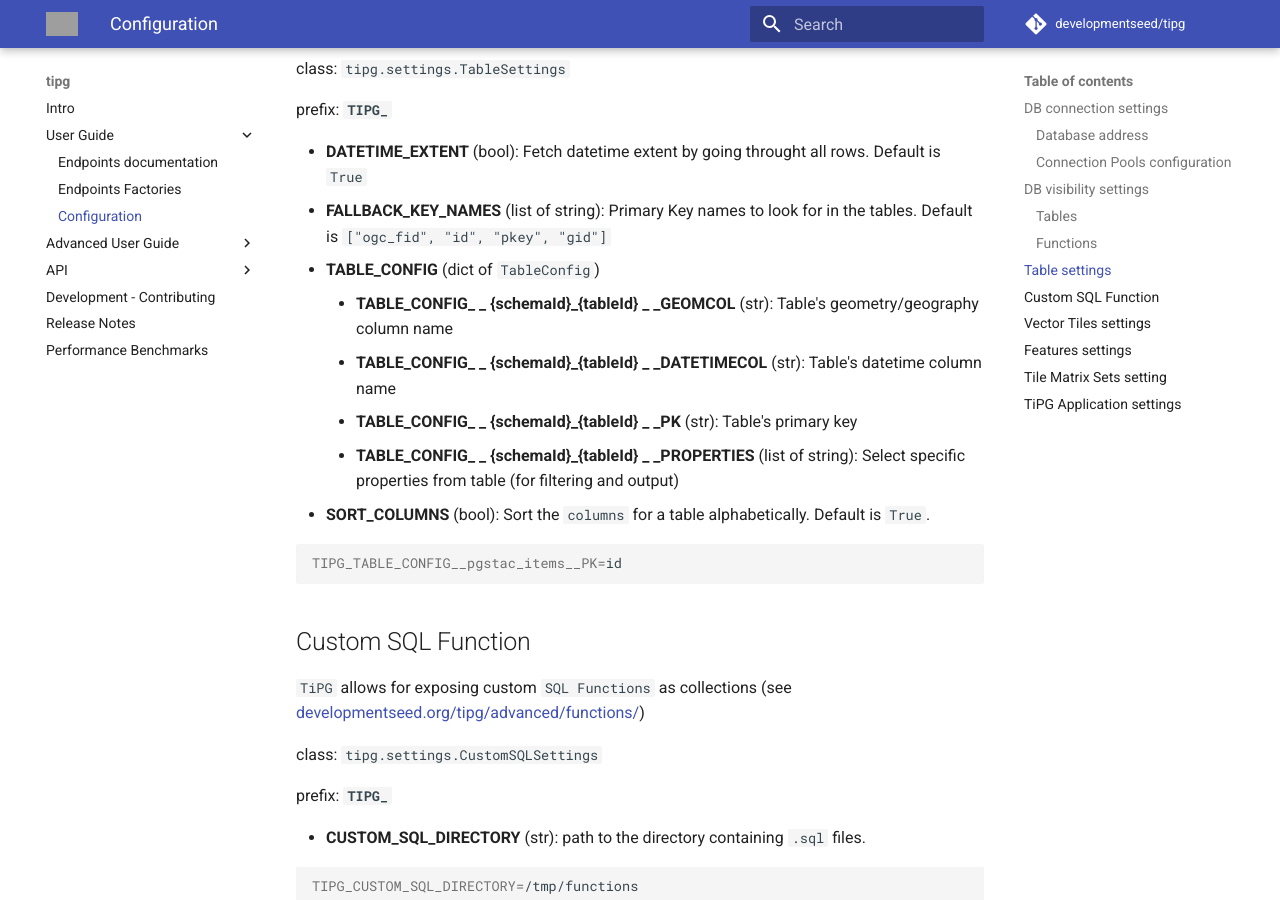
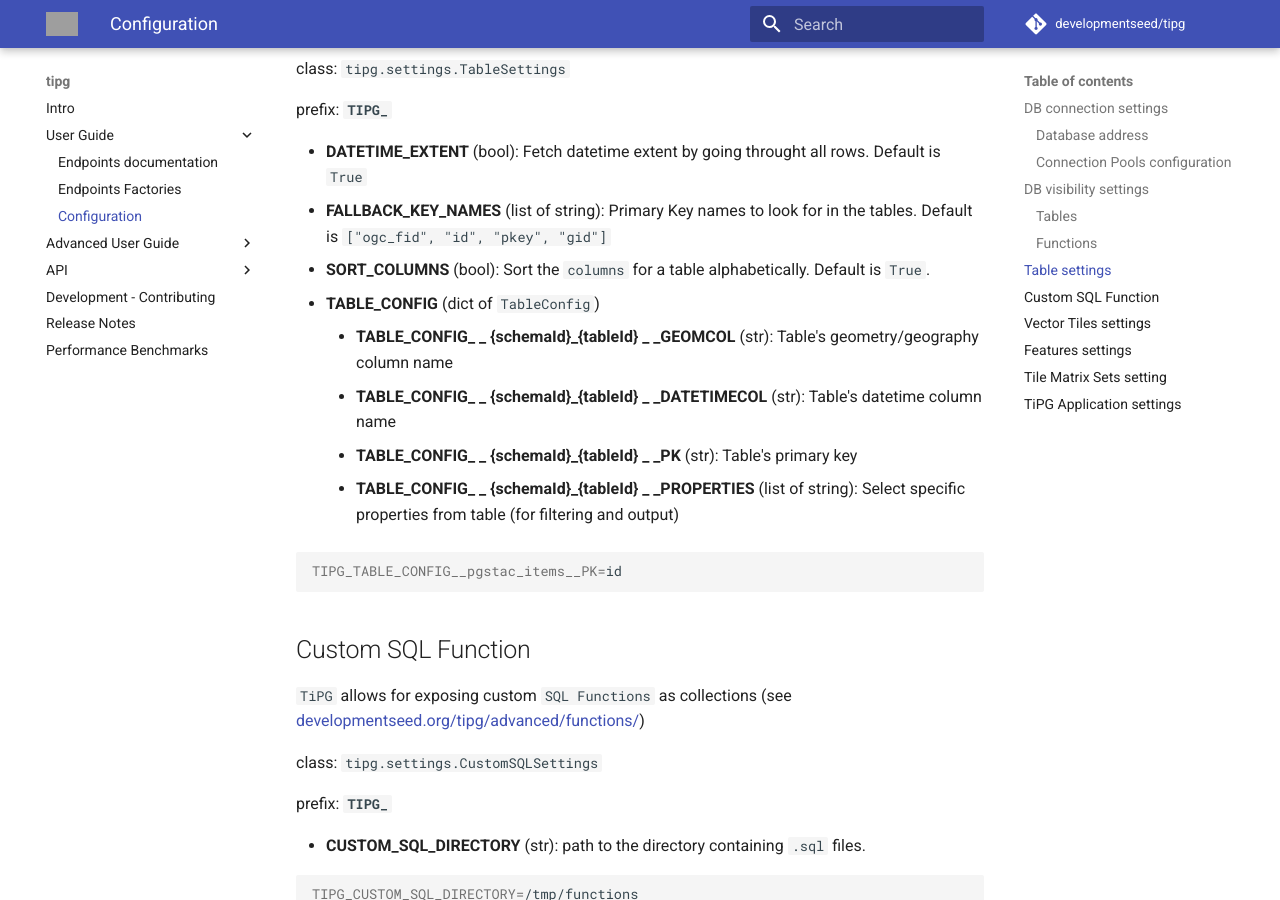
Before and after one commit to developmentseed/tipg, an MkDocs documentation site: the page built from docs/src/user_guide/configuration.md, in a window 1280 px wide and 900 px high, scrolled down 2036 px. Built offline with MkDocs 1.6.1 and Material for MkDocs 9.7.7, drawn with Linux system fonts in a browser that asks for light colours; comment, search, counter and statistics services are not loaded; grey boxes are pictures that could not be loaded.

Commit message:
changed order

````diff
--- a/docs/src/user_guide/configuration.md
+++ b/docs/src/user_guide/configuration.md
@@ -79,12 +79,12 @@ prefix: **`TIPG_`**
 
 - **DATETIME_EXTENT** (bool): Fetch datetime extent by going throught all rows. Default is `True`
 - **FALLBACK_KEY_NAMES** (list of string): Primary Key names to look for in the tables. Default is `["ogc_fid", "id", "pkey", "gid"]`
+- **SORT_COLUMNS** (bool): Sort the `columns` for a table alphabetically. Default is `True`.
 - **TABLE_CONFIG** (dict of `TableConfig`)
     - **TABLE_CONFIG_ _ {schemaId}_{tableId} _ _GEOMCOL** (str): Table's geometry/geography column name
     - **TABLE_CONFIG_ _ {schemaId}_{tableId} _ _DATETIMECOL** (str): Table's datetime column name
     - **TABLE_CONFIG_ _ {schemaId}_{tableId} _ _PK** (str): Table's primary key
     - **TABLE_CONFIG_ _ {schemaId}_{tableId} _ _PROPERTIES** (list of string): Select specific properties from table (for filtering and output)
-- **SORT_COLUMNS** (bool): Sort the `columns` for a table alphabetically. Default is `True`.
 
 ```bash
 TIPG_TABLE_CONFIG__pgstac_items__PK=id
````
